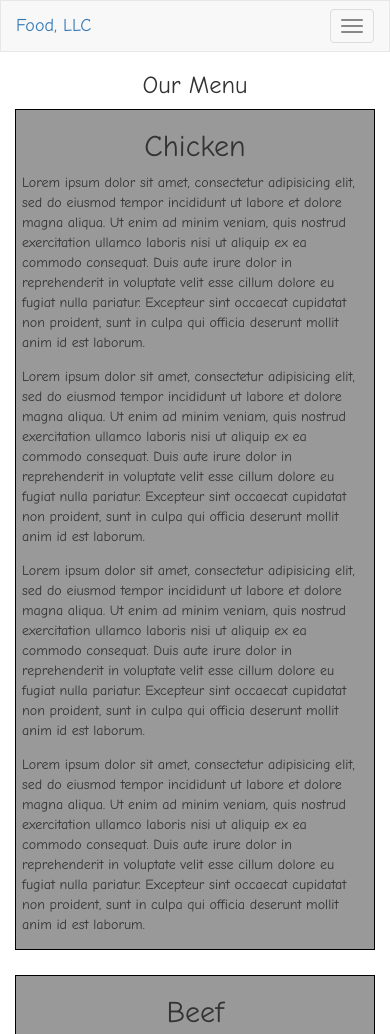
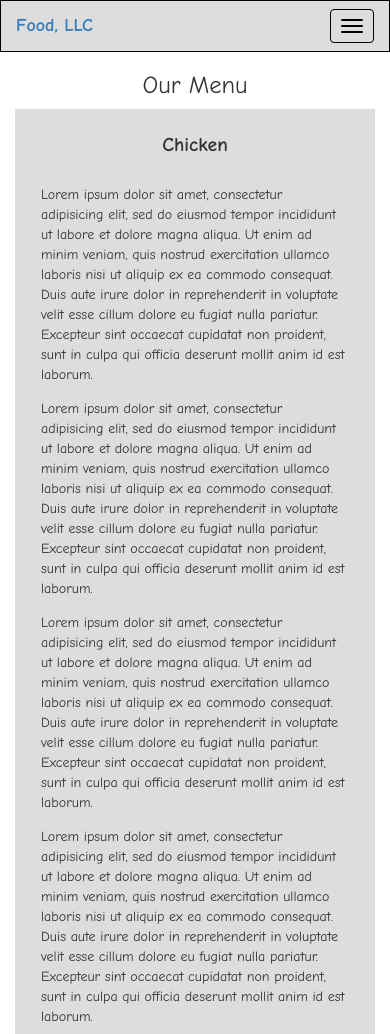
Before and after one commit to zinebac/modules, a plain HTML site: page mod3-sol/index.html in a window 390 px wide. Shown: the top 1034 px of the page. Drawn offline with Linux system fonts and the light colour scheme.

Commit message:
Update style.css

```diff
--- a/mod3-sol/css/style.css
+++ b/mod3-sol/css/style.css
@@ -6,16 +6,40 @@ h1 {
     font-size: 1.75em;
 }
 section {
-    background-color: #999999;
-    border: 1px solid #000000;
-    margin: 0 0 25px 0;
-    padding: 0;
+  background-color: #ddd;
+  padding: 5px 20px 15px 20px;
+  margin-bottom: 20px;
 }
-h3 {
+h2 {
     display: block;
-    font-size: 1.17em;
+    font-size: 1.4em;
     font-weight: bold;
+    margin-bottom: 30px;
 }
 section p {
     padding: 0 6px 4px 6px;
 }
+.navbar.navbar-default {
+  background-color: #ddd;
+  border-radius: 0;
+  border: 1px solid black;
+}
+.navbar-default .navbar-brand {
+  color: black;
+  font-weight: bold;
+}
+.navbar-default .navbar-toggle.collapsed {
+  border-color: black;
+}
+.navbar-default .navbar-toggle.collapsed .icon-bar {
+  background-color: black;
+}
+.navbar-default .navbar-toggle.collapsed:hover,
+.navbar-default .navbar-toggle {
+  border-color: white;
+}
+
+.navbar-default .navbar-toggle:hover .icon-bar,
+.navbar-default .navbar-toggle .icon-bar {
+  background-color: white;
+}
```
